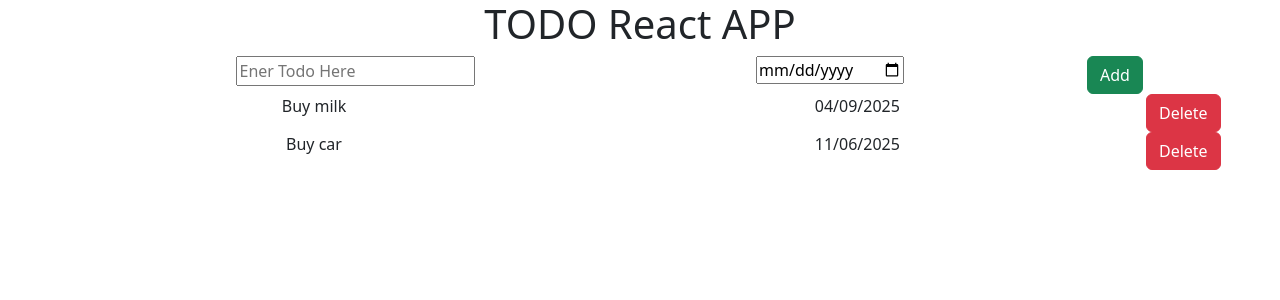
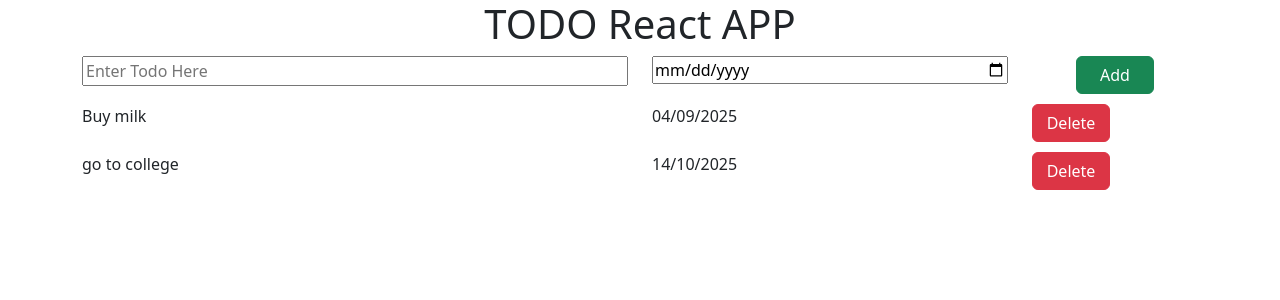
Before and after one commit to SHEETAL-SUBBANNAVAR/TODO-REACT-APP, a React (Vite) app: page / in a window 1280 px wide. Shown: the top 300 px of the page. Built offline with nearby package versions, Linux system fonts and the light colour scheme.

Commit message:
first version complete

```diff
--- /dev/null
+++ b/src/App.css
@@ -0,0 +1,22 @@
+h1 {
+  font-weight: 700;
+  font-size: 45px;
+  margin: 10px;
+  margin-bottom: 25px;
+}
+
+input {
+  width: 100%;
+}
+
+.items-container {
+  text-align: left;
+}
+
+.kg-row {
+  margin: 10px 5px;
+}
+
+.kg-button{
+  min-width: 78px;
+}
--- a/src/App.jsx
+++ b/src/App.jsx
@@ -1,43 +1,17 @@
 import AppName from "./component/AppName";
+import AddTodo from "./component/AddToDo";
+import Todoitem1 from "./component/Todoitem1";
+import Todoitem2 from "./component/Todoitem2";
+import "./App.css";
 
 function App() {
   return (
-    <center class="todo-container">
+    <center className="todo-container">
       <AppName/>
-      <div class="container text-center">
-        <div class="row">
-          <div class="col-6">
-            <input type="Text" placeholder="Ener Todo Here" />
-          </div>
-          <div class="col-4">
-            <input type="date" />
-          </div>
-          <div class="col-2">
-            <button type="button" class="btn btn-success">
-              Add
-            </button>
-          </div>
-        </div>
-      </div>
-
-      <div class="row">
-        <div class="col-6">Buy milk</div>
-        <div class="col-4">04/09/2025</div>
-        <div class="col-2">
-          <button type="button" class="btn btn-danger">
-            Delete
-          </button>
-        </div>
-      </div>
-
-      <div class="row">
-        <div class="col-6">Buy car</div>
-        <div class="col-4">11/06/2025</div>
-        <div class="col-2">
-          <button type="button" class="btn btn-danger">
-            Delete
-          </button>
-        </div>
+      <AddTodo/>
+      <div className="items-container">
+        <Todoitem1/>
+        <Todoitem2/>
       </div>
 
     </center>
--- /dev/null
+++ b/src/component/AddTodo.jsx
@@ -0,0 +1,21 @@
+function AddTodo(){
+  return(
+<div class="container text-center">
+  <div class="row kg-row">
+    <div class="col-6">
+      <input type="Text" placeholder="Enter Todo Here" />
+    </div>
+    <div class="col-4">
+      <input type="date" />
+    </div>
+    <div class="col-2">
+      <button type="button" class="btn btn-success kg-button">
+        Add
+      </button>
+    </div>
+  </div>
+</div>
+  );
+}
+
+export default AddTodo;
--- /dev/null
+++ b/src/component/Todoitem1.jsx
@@ -0,0 +1,19 @@
+function Todoitem1() {
+  let todoName ="Buy milk";
+  let todoDate ="04/09/2025";
+  return (
+    <div class="container ">
+      <div class="row kg-row">
+        <div class="col-6">{todoName}</div>
+        <div class="col-4">{todoDate}</div>
+        <div class="col-2">
+          <button type="button" class="btn btn-danger kg-button kg-button">
+            Delete
+          </button>
+        </div>
+      </div>
+    </div>
+  );
+}
+
+export default Todoitem1;
--- /dev/null
+++ b/src/component/Todoitem2.jsx
@@ -0,0 +1,19 @@
+function Todoitem2() {
+  let todoName ="go to college ";
+  let todoDate ="14/10/2025";
+  return (
+    <div class="container ">
+      <div class="row kg-row">
+        <div class="col-6">{todoName}</div>
+        <div class="col-4">{todoDate}</div>
+        <div class="col-2">
+          <button type="button" class="btn btn-danger kg-button">
+            Delete
+          </button>
+        </div>
+      </div>
+    </div>
+  );
+}
+
+export default Todoitem2;
```
